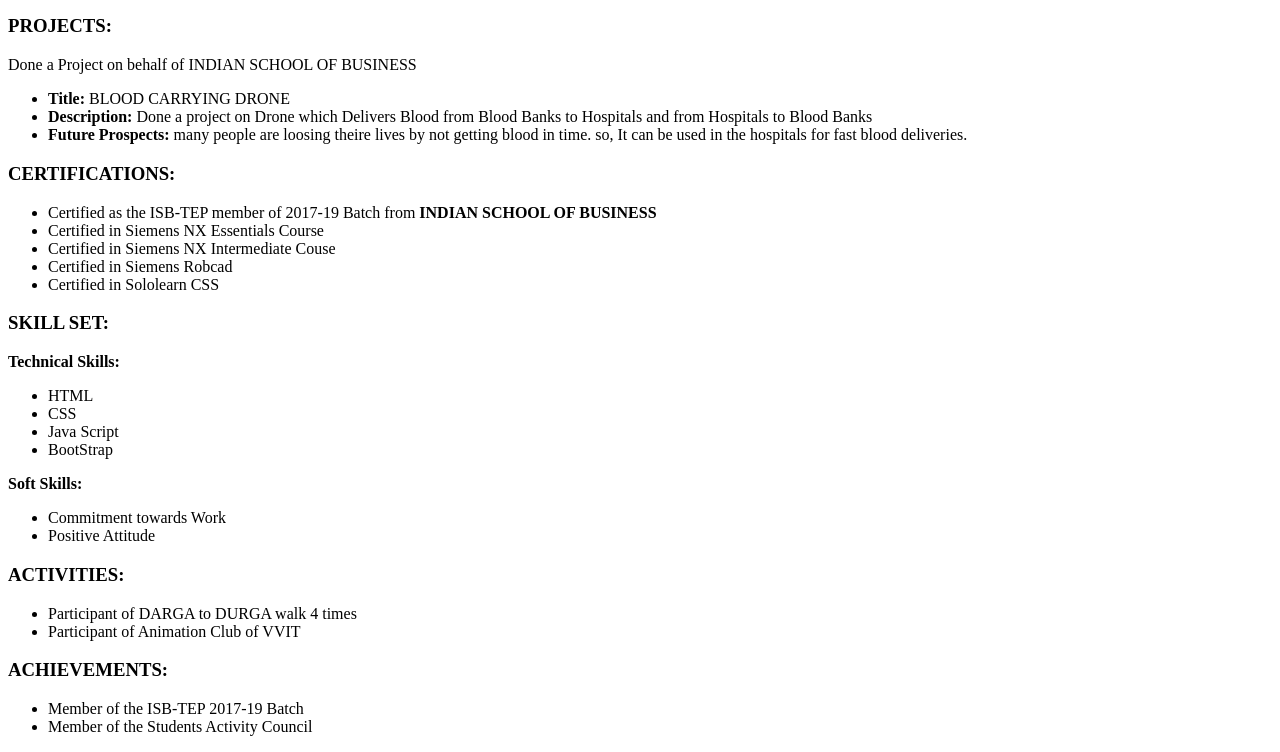
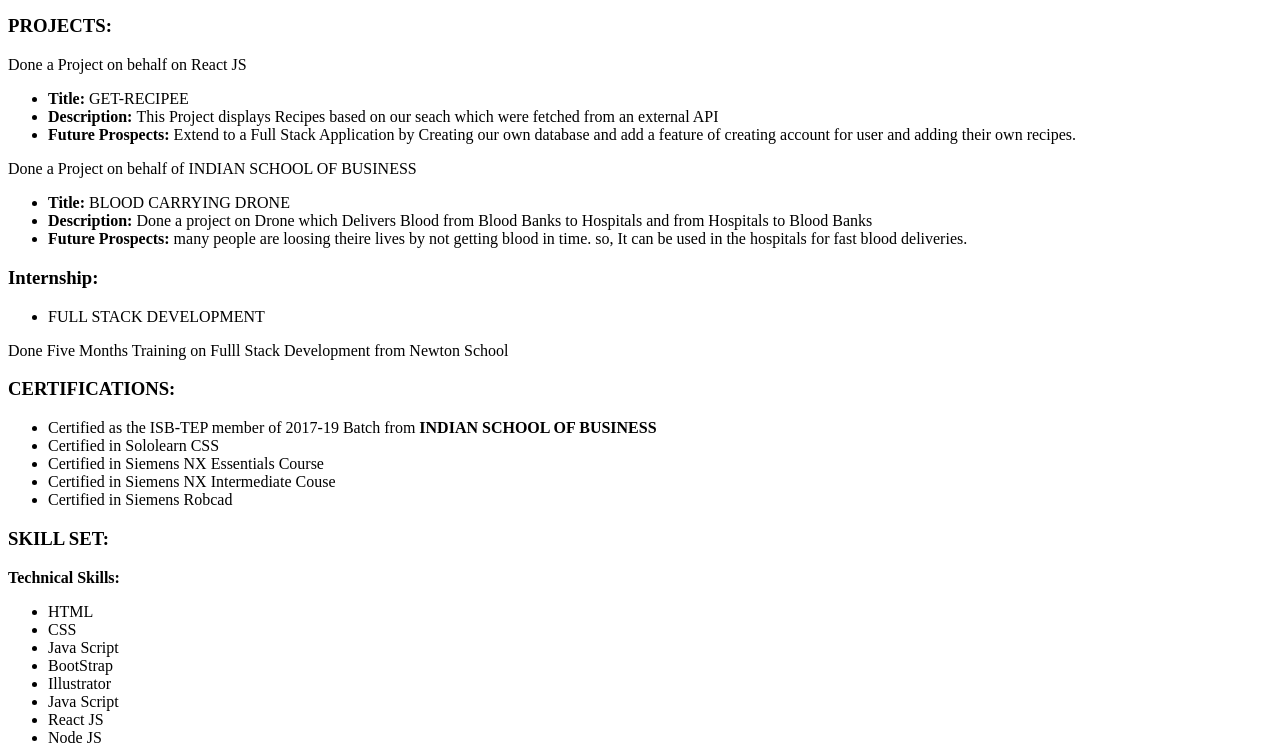
Before and after one commit to lucky-9/lucky-9.github.io, a plain HTML site: page resume.html in a window 1280 px wide. Shown: the part 432-1184 px from the top of the page. Drawn offline with Linux system fonts and the light colour scheme.

Commit message:
added second Project

```diff
--- a/resume.html
+++ b/resume.html
@@ -62,6 +62,15 @@
     </tr>
 </table>
 <h3>PROJECTS: </h3>
+Done a Project on behalf on React JS
+<ul>
+    <li> <strong>Title: </strong>GET-RECIPEE</li>
+    <li> <strong>Description: </strong>This Project displays Recipes based on our seach
+    which were fetched from an external API</li>
+    <li> <strong>Future Prospects: </strong>Extend to a Full Stack Application by Creating our own database
+        and add a feature of creating account for user and adding their own recipes.
+    </li>
+</ul>
 Done a Project on behalf of INDIAN SCHOOL OF BUSINESS
 <ul>
     <li> <strong>Title: </strong>BLOOD CARRYING
@@ -72,15 +81,24 @@
             blood in time. so, It can be used in the hospitals for fast blood deliveries.
     </li>
 </ul>
+
+<h3>Internship: </h3>
+<ul>
+    <li>FULL STACK DEVELOPMENT</li>
+</ul>
+<P>Done Five Months Training on Fulll Stack Development from Newton School</P>
+
+
 <h3>CERTIFICATIONS: </h3>
 <ul>
     <li>Certified as the ISB-TEP member of 2017-19 Batch from
         <strong>INDIAN SCHOOL OF BUSINESS</strong>
     </li>
+    <li>Certified in Sololearn CSS</li>
     <li>Certified in Siemens NX Essentials Course</li>
     <li>Certified in Siemens NX Intermediate Couse</li>
     <li>Certified in Siemens Robcad</li>
-    <li>Certified in Sololearn CSS</li>
+
 </ul>
 <h3>SKILL SET: </h3>
 <strong>Technical Skills:</strong>
@@ -91,6 +109,10 @@
     <li>CSS</li>
     <li>Java Script</li>
     <li>BootStrap</li>
+    <li>Illustrator</li>
+    <li>Java Script</li>
+    <li>React JS</li>
+    <li>Node JS</li>
 </ul>
 <strong>Soft Skills:</strong>
 <ul>
```
